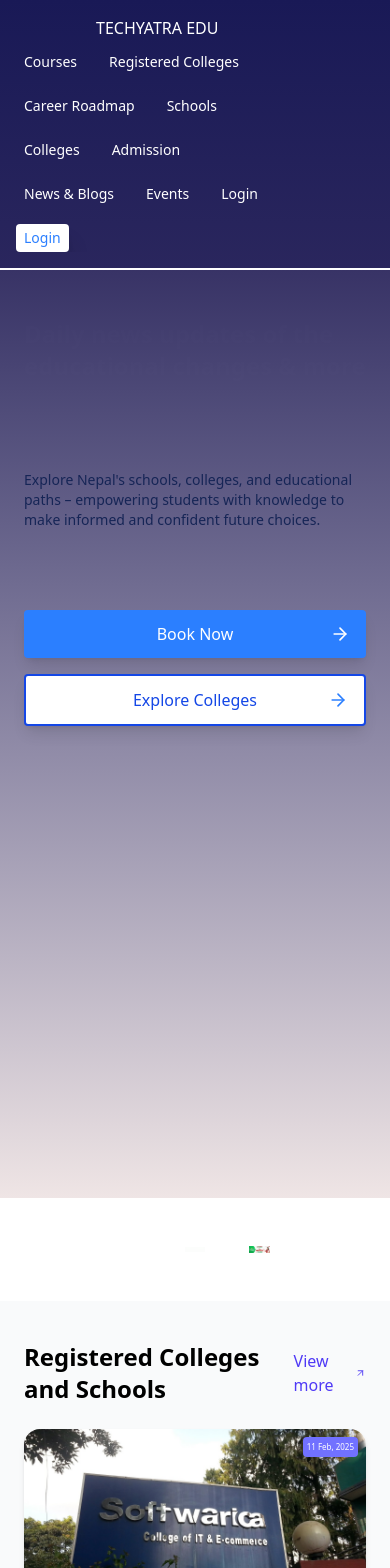
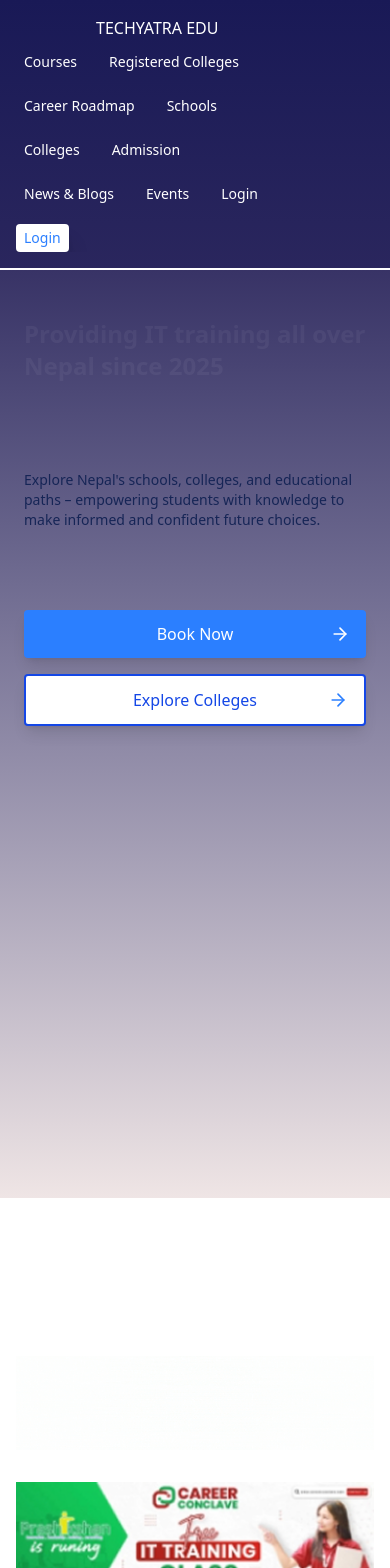
Before and after one commit to techyatra123/techyatraedu, a Next.js app: page / in a window 390 px wide. Shown: the top 1568 px of the page. Built offline with nearby package versions, Linux system fonts and the light colour scheme.

Commit message:
added responsivitity on adsection

```diff
--- a/src/components/adsection.tsx
+++ b/src/components/adsection.tsx
@@ -1,18 +1,19 @@
 import Image from "next/image";
 
-export default function Adsection({adsList}: {adsList: string[]}) {
-    // const ads:string[] = ["/adsfiles/texasclz.gif","/adsfiles/thamesclz.gif","/adsfiles/careerconclave.png"]
+export default function Adsection({ adsList }: { adsList: string[] }) {
   return (
-
-    <div className="py-12 px-[120px] flex flex-row gap-between items-center justify-between gap-[44px]">
-        {adsList.map((ad, index) => (
-        <div key={index} className="flex-1">
-            <Image src={`${ad}`} alt={`Ad ${index + 1}`} className="w-full h-auto" width={300} height={150} />
-            </div>
-        ))}
-
+    <div className="py-8 px-4 sm:px-8 md:px-[60px] lg:px-[120px] flex flex-col md:flex-row items-center justify-between gap-8 md:gap-[44px]">
+      {adsList.map((ad, index) => (
+        <div key={index} className="w-full md:flex-1">
+          <Image
+            src={ad}
+            alt={`Ad ${index + 1}`}
+            className="w-full h-auto"
+            width={300}
+            height={150}
+          />
+        </div>
+      ))}
     </div>
-
-
   );
 }
```
